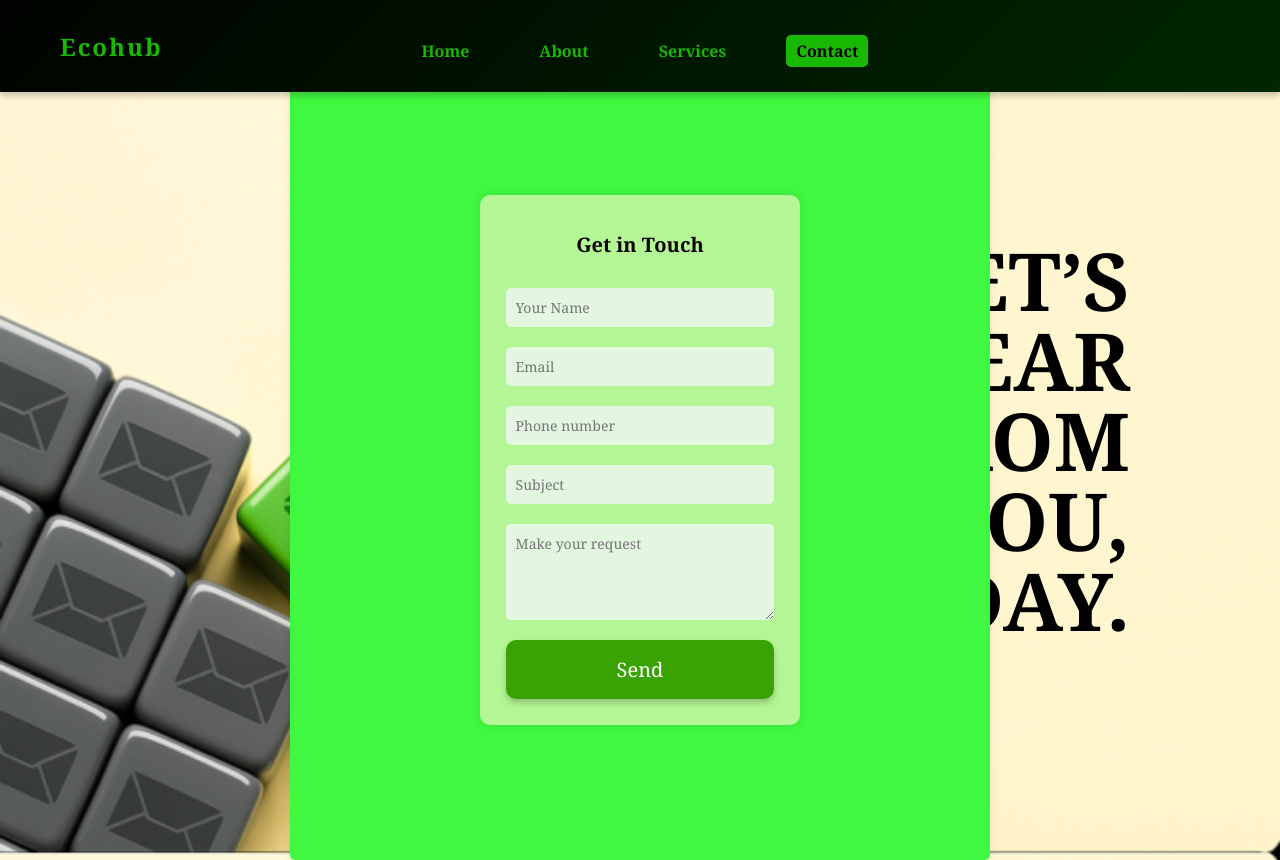
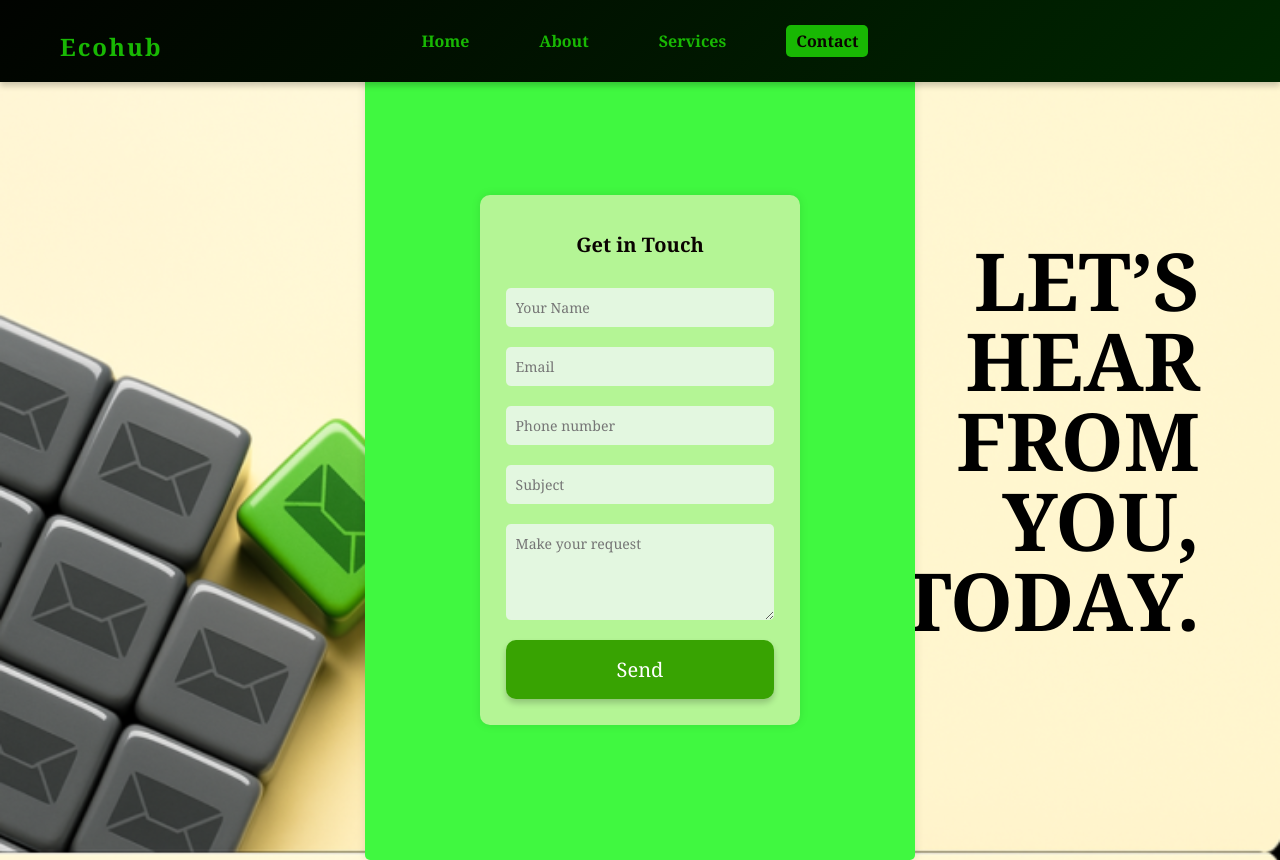
Before and after one commit to Gracedes5/contact, a plain HTML site: page index.html in a window 1280 px wide. Drawn offline with nearby package versions, Linux system fonts and the light colour scheme.

Commit message:
reduced background text size and container width and also header padding top

```diff
--- a/index.html
+++ b/index.html
@@ -24,7 +24,7 @@
 
         }
         .container {
-            max-width: 700px;
+            max-width: 550px;
             margin: auto;
             background: #40f840;
             padding: 20px;
--- a/style.css
+++ b/style.css
@@ -16,9 +16,8 @@ header {
     padding: 10px 20px;
     position: fixed; /* Keep the header at the top */
     top: 0;
-    padding-top: 40px;
+    padding-top: 30px;
     padding-bottom: 30px;
-
     z-index: 10; /* Ensure header is above other content */
     box-shadow: 0 4px 6px rgba(0, 0, 0, 0.2); /* Add shadow to the header */
 }
@@ -28,9 +27,8 @@ header {
     font-weight: bold;
     color: #18b803; /* Stylish green color for the logo */
     font-family: 'Georgia', serif; /* Use a stylish font */
-
     letter-spacing: 2px; /* Add spacing between letters */
-padding-left: 40px;
+    padding-left: 40px;
     position: absolute; /* Position the logo absolutely */
     left: 20px; /* Align to the left */
     top: 30px; /* Align to the top */
@@ -71,10 +69,9 @@ padding-left: 40px;
 
 
 .background-text {
-    position: absolute;
-right: 150px;
+position: absolute;
+right: 80px;
 top: 30%;
-
 font-size: 5rem; /* Enlarged font size */
 font-weight: 900; /* Bolder font weight */
 text-align: right;
```
